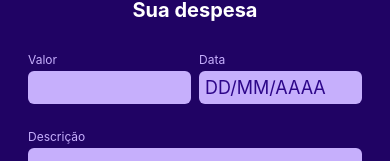
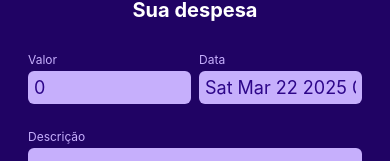
Before and after one commit to pauloFullStack/react-native, a React Native app: screen /ManageExpense in a window 390 px wide. Shown: the part 120-281 px from the top of the page. Built offline with nearby package versions, Linux system fonts and the light colour scheme.

Commit message:
Refatorando

```diff
--- a/components/ManageExpense/ExpenseForm.tsx
+++ b/components/ManageExpense/ExpenseForm.tsx
@@ -1,28 +1,49 @@
 import { StyleSheet, Text, View } from "react-native"
 import Input from "../UI/Input";
+import { useState } from "react";
+import { Expense } from "../../util/interfaces/Expense";
+import Button from "../UI/Button";
 
-const ExpenseForm = () => {
+const ExpenseForm = ({ onCancel, onSubmit, isEditing }: { onCancel: () => void, onSubmit?: () => void, isEditing: boolean }) => {
 
-    const amountChangeHandler = () => {
+    const [inputValues, setInputValues] = useState<Expense>({
+        amount: 0,
+        date: new Date(),
+        description: ''
+    });
+
+    const inputChangedHandler = (inputIdentifier: string, enteredValue: string) => {
+        setInputValues((curInputValues: Expense) => {
+            return {
+                ...curInputValues,
+                [inputIdentifier]: enteredValue
+            }
+        });
+    };
+
+    const submitHandler = () => {
 
     }
 
     return (
         <>
             <View style={styles.form}>
+
                 <Text style={styles.title}>Sua despesa</Text>
                 <View style={styles.containerValueDate}>
                     <Input style={styles.rowInput}
                         label="Valor"
                         keyboardType='decimal-pad'
-                        onChangeText={amountChangeHandler}
+                        onChangeText={inputChangedHandler.bind(this, 'amount')}
+                        value={inputValues.amount}
                     />
 
                     <Input style={styles.rowInput}
                         label="Data"
                         placeholder='DD/MM/AAAA'
                         maxLength={10}
-                        onChangeText={() => { }}
+                        onChangeText={inputChangedHandler.bind(this, 'date')}
+                        value={inputValues.date}
                     />
                 </View>
 
@@ -30,7 +51,14 @@ const ExpenseForm = () => {
                 <Input
                     label="Descrição"
                     multiline={true}
-                    autoCorrect={true} />
+                    autoCorrect={true}
+                    onChangeText={inputChangedHandler.bind(this, 'description')}
+                    value={inputValues.description} />
+
+                <View style={styles.viewButton}>
+                    <Button mode='flat' style={styles.buttonCancel} onPress={onCancel}>Cancelar</Button>
+                    <Button onPress={submitHandler}>{isEditing ? 'Atualizar' : 'Adicionar'}</Button>
+                </View>
 
             </View>
         </>
@@ -56,6 +84,14 @@ const styles = StyleSheet.create({
         // alignItems: 'center',
         justifyContent: 'space-between'
     },
+    viewButton: {
+        flexDirection: 'row',
+        justifyContent: 'center',
+        alignItems: 'center'
+    },
+    buttonCancel: {
+        marginRight: 28
+    },
     rowInput: {
         flex: 1
     }
--- a/components/UI/Input.tsx
+++ b/components/UI/Input.tsx
@@ -5,11 +5,12 @@ interface Input {
     label: string,
     keyboardType?: KeyboardTypeOptions,
     maxLength?: number,
-    onChangeText?: () => void,
+    onChangeText?: (value1?: any, value2?: any) => void,
     placeholder?: string,
     multiline?: boolean,
     autoCorrect?: boolean,
-    style?: StyleProp<TextStyle | ViewStyle>
+    style?: StyleProp<TextStyle | ViewStyle>,
+    value?: any
 }
 
 const Input = ({
@@ -20,7 +21,8 @@ const Input = ({
     placeholder = '',
     multiline = false,
     autoCorrect = false,
-    style = {}
+    style = {},
+    value = ''
 }: Input) => {
 
     const inputStyles: {}[] = [styles.input];
@@ -38,7 +40,8 @@ const Input = ({
                 onChangeText={onChangeText}
                 placeholder={placeholder}
                 multiline={multiline}
-                autoCorrect={autoCorrect} />
+                autoCorrect={autoCorrect}
+                value={value} />
 
         </View>
     );
--- a/screens/ManageExpense.tsx
+++ b/screens/ManageExpense.tsx
@@ -55,11 +55,7 @@ const ManageExpense: React.FC<ManageExpenseProps> = ({ route }: { route: ManageE
 
     return (
         <View style={styles.container}>
-            <ExpenseForm />
-            <View style={styles.viewButton}>
-                <Button mode='flat' style={styles.buttonCancel} onPress={cancelHandler}>Cancelar</Button>
-                <Button onPress={confirmHandler}>{!!route.params?.expenseId ? 'Atualizar' : 'Adicionar'}</Button>
-            </View>
+            <ExpenseForm onCancel={cancelHandler} isEditing={isEditing} />
             {!!route.params?.expenseId && (
                 <View style={styles.deleteContainer}>
                     <IconButton
@@ -88,12 +84,6 @@ const styles = StyleSheet.create({
         borderTopColor: GlobalStyles.colors.primary200,
         alignItems: 'center'
     },
-    viewButton: {
-        flexDirection: 'row',
-        justifyContent: 'center',
-        alignItems: 'center'
-    },
-    buttonCancel: {
-        marginRight: 28
-    }
+
+
 })
```
